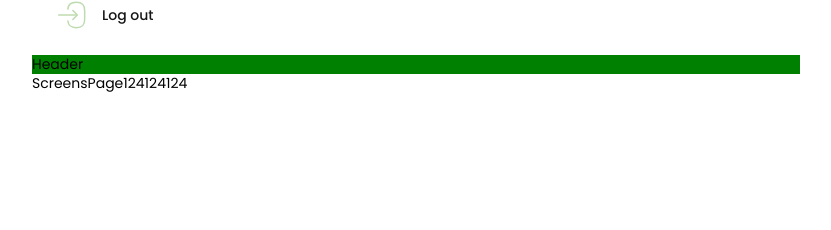
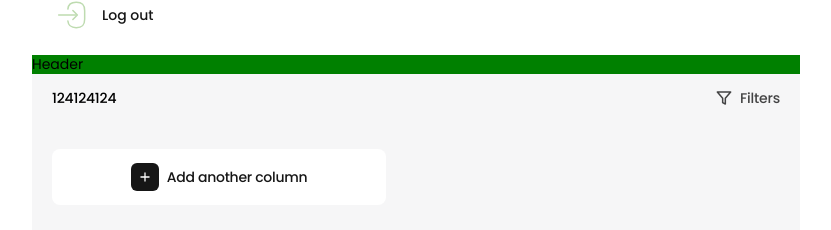
Before and after one commit to VadymLantukh/taskPro-frontend, a React (Vite) app: page /home/124124124 in a window 1280 px wide. Shown: the part 698-928 px from the top of the page, without its empty margins (224-1055 px from the left). Before the commit the page ends 800 px from the top, so only its background shows below. Built offline with nearby package versions, Linux system fonts and the light colour scheme.

Commit message:
(board) added button, headerDashboard

```diff
--- a/src/components/HeaderDashboard/HeaderDashboard.jsx
+++ b/src/components/HeaderDashboard/HeaderDashboard.jsx
@@ -1,5 +1,17 @@
-const HeaderDashboard = () => {
-  return <div>HeaderDashboard</div>;
+import Icon from '../Icon/Icon';
+import s from './HeaderDashboard.module.css';
+
+export const HeaderDashboard = ({title}) => {
+
+  return (
+    <div className={s.container}>
+      <h2 className={s.title}>{title}</h2>
+      <button className={s.button}>
+        <Icon name="icon-filter" width={16} height={16} className={s.icon}/>
+        Filters
+      </button>
+  </div>
+  );
 };
 
 export default HeaderDashboard;
--- a/src/components/HeaderDashboard/HeaderDashboard.module.css
+++ b/src/components/HeaderDashboard/HeaderDashboard.module.css
@@ -0,0 +1,27 @@
+.container {
+    display: flex;
+    justify-content: space-between;
+    gap: 4px;
+}
+
+.title {
+    font-size: 14px;
+    font-weight: 500;
+    letter-spacing: -0.2px;
+    line-height: 1.5;
+}
+
+.button {
+    display: flex;
+    align-items: center;
+    gap: 8px;
+    color: var(--filter-color);
+    font-size: 14px;
+    font-weight: 500;
+    letter-spacing: -0.2px;
+    line-height: 1.5;
+}
+
+.icon {
+    stroke:none;
+}
--- a/src/components/MainDashboard/MainDashboard.jsx
+++ b/src/components/MainDashboard/MainDashboard.jsx
@@ -1,5 +1,16 @@
-const MainDashboard = () => {
-  return <div></div>;
+import Button from '../Button/Button.jsx';
+
+import s from "./MainDashboard.module.css"
+
+export const MainDashboard = () => {
+  const isEmptyColumn = true;
+  return (
+    <div>
+      {isEmptyColumn &&
+      <Button showIcon={true} text="Add another column" className={s.button}/>
+      }
+    </div>
+  );
 };
 
 export default MainDashboard;
--- a/src/components/MainDashboard/MainDashboard.module.css
+++ b/src/components/MainDashboard/MainDashboard.module.css
@@ -0,0 +1,7 @@
+
+.button {
+    max-width: 334px;
+    padding: 14px;
+    margin-top: 40px;
+    background-color: var(--add-column-button-background);
+}
--- a/src/pages/ScreensPage/ScreensPage.jsx
+++ b/src/pages/ScreensPage/ScreensPage.jsx
@@ -1,11 +1,15 @@
 import { useParams } from 'react-router-dom';
+import HeaderDashboard from '../../components/HeaderDashboard/HeaderDashboard.jsx';
+import MainDashboard from '../../components/MainDashboard/MainDashboard.jsx';
+
+import styles from './ScreensPage.module.css';
 
 const ScreensPage = () => {
   const { boardId } = useParams();
   return (
-    <div>
-      ScreensPage
-      {boardId}
+    <div className={styles.container}>
+      <HeaderDashboard title={boardId}/>
+      <MainDashboard/>
     </div>
   );
 };
--- a/src/pages/ScreensPage/ScreensPage.module.css
+++ b/src/pages/ScreensPage/ScreensPage.module.css
@@ -0,0 +1,5 @@
+.container {
+    height: 100vh; /* TODO remove this style*/
+    background-color: var(--background-color);
+    padding: 14px 20px 24px;
+}
--- a/src/styles/variables.css
+++ b/src/styles/variables.css
@@ -14,6 +14,8 @@
   --without: rgba(255, 255, 255, 0.3);
   --hight: #bedbb0;
   --accentBtn: #9dc888;
+  --filter-color: rgba(22, 22, 22, 0.8);
+  --add-column-button-background: rgba(255, 255, 255, 1);
 }
 
 .dark-theme {
@@ -24,6 +26,8 @@
   --text-color: #fff;
   --secondary-text-color: rgba(255, 255, 255, 0.7);
   --third-text-color: rgba(255, 255, 255, 0.5);
+  --filter-color: rgba(255, 255, 255, 0.8);
+  --add-column-button-background: rgba(18, 18, 18, 1);
 }
 
 .violet-theme {
@@ -38,4 +42,5 @@
   --third-text-color: rgba(255, 255, 255, 0.5);
   --accent: #5255bc;
   --accentBtn: #7b7ede;
+  --add-column-button-background: rgba(255, 255, 255, 1);
 }
```
Also changed, not shown: src/images/icons.svg.
